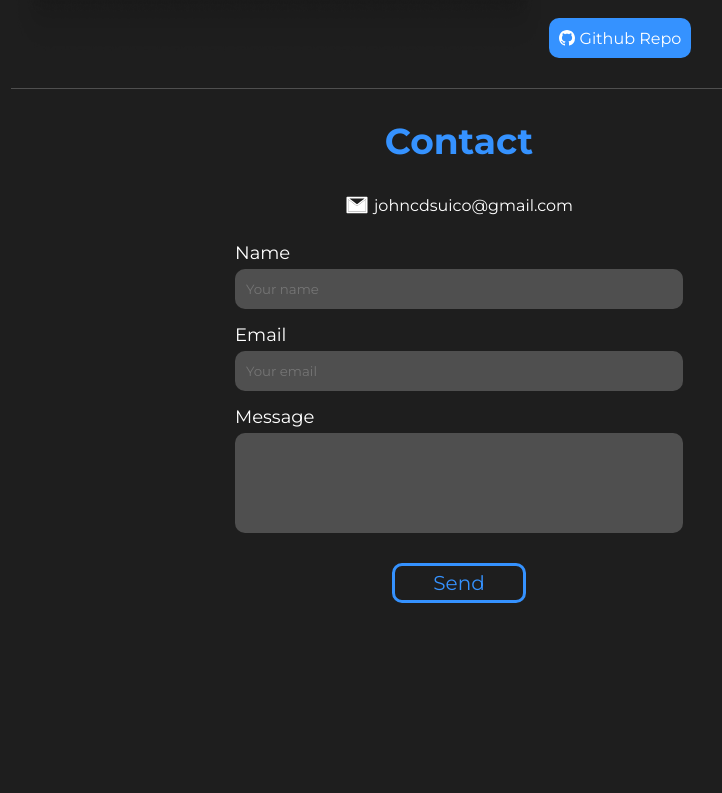
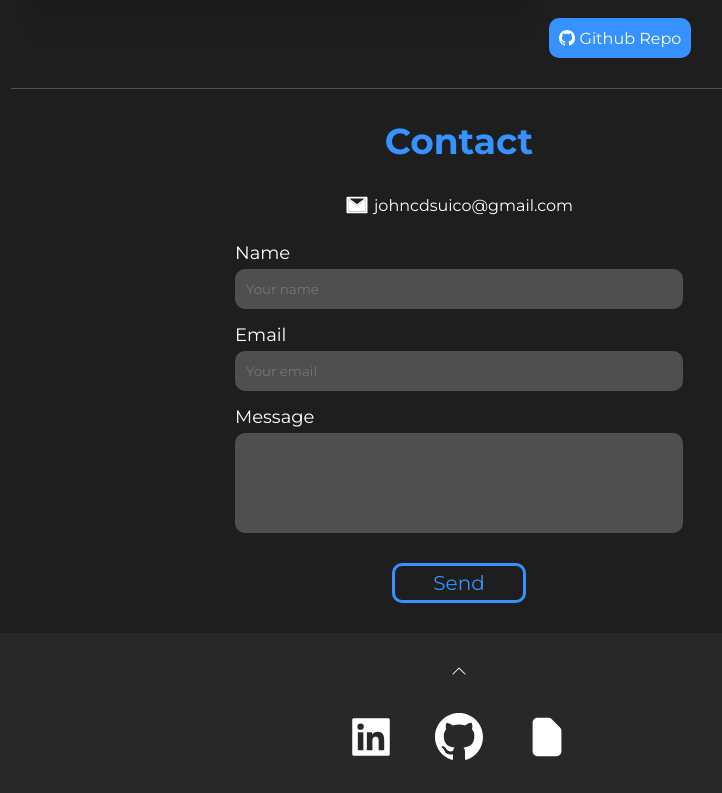
Before and after one commit to johnsuico/suico-portfolio, a React (Create React App) app: page / in a window 1280 px wide. Shown: the part 2774-3567 px from the top of the page, without its empty margins (181-903 px from the left). Before the commit the page ends 3377 px from the top, so only its background shows below. Built offline with nearby package versions, Linux system fonts and the light colour scheme; the HTML template or start-up script is replaced by a standard one.

Commit message:
Finish footer

```diff
--- a/src/Components/Contact/Contact.css
+++ b/src/Components/Contact/Contact.css
@@ -101,6 +101,7 @@
   font-size: 20px;
   margin: auto;
   transition: 0.3s all;
+  margin-bottom: 30px;
 }
 
 .contact-form-btn:hover {
--- a/src/Components/Contact/Contact.jsx
+++ b/src/Components/Contact/Contact.jsx
@@ -3,7 +3,7 @@ import emailjs from '@emailjs/browser';
 
 import './Contact.css';
 
-import {AiTwotoneMail, AiFillLinkedin} from 'react-icons/ai';
+import { AiTwotoneMail } from 'react-icons/ai';
 
 const Contact = () => {
 
--- /dev/null
+++ b/src/Components/Footer/Footer.css
@@ -0,0 +1,35 @@
+.footer-container {
+  background-color: var(--Footer);
+  padding-top: 30px;
+  height: 20vh;
+  display: flex;
+  flex-direction: column;
+  align-items: center;
+}
+
+.to-top {
+  text-decoration: none;
+  color: white;
+  transition: 0.3s all;
+}
+
+.to-top:hover {
+  transform: scale(1.3);
+}
+
+.footer-icon-container {
+  margin-top: 30px;
+}
+
+.footer-icon {
+  text-decoration: none;
+  color: white;
+  width: 48px;
+  height: 48px;
+  margin: 0 20px;
+  transition: 0.3s all;
+}
+
+.footer-icon:hover {
+  transform: scale(1.2);
+}
--- /dev/null
+++ b/src/Components/Footer/Footer.jsx
@@ -0,0 +1,27 @@
+import React from 'react'
+import { HashLink } from 'react-router-hash-link';
+
+import './Footer.css';
+
+import {BsChevronUp, BsGithub} from 'react-icons/bs';
+import { AiFillLinkedin } from 'react-icons/ai';
+import { HiDocument } from 'react-icons/hi';
+
+
+const Footer = () => {
+  return (
+    <div className="footer-container">
+      <HashLink smooth to="#top" className="to-top">
+        <BsChevronUp className="to-top-icon" />
+      </HashLink>
+
+      <div className="footer-icon-container">
+        <a href="https://linkedinhttps://www.linkedin.com/in/johnsuico/" target="_blank" rel="noreferrer"><AiFillLinkedin className="footer-icon"/></a>
+        <a href="https://github.com/johnsuico" target="_blank" rel="noreferrer"><BsGithub className="footer-icon"/></a>
+        <a href="https://drive.google.com/file/d/1U1zU-rThPkHPKUwKRBYzHVWscfHHFjY_/view?usp=sharing" target="_blank" rel="noreferrer"><HiDocument className="footer-icon"/></a>
+      </div>
+    </div>
+  )
+}
+
+export default Footer
--- a/src/Components/Landing/Landing.jsx
+++ b/src/Components/Landing/Landing.jsx
@@ -4,7 +4,7 @@ import React from 'react'
 import './Landing.css';
 
 // Import Components
-import { Navbar, Hero, Skills, Projects, Contact } from '../';
+import { Navbar, Hero, Skills, Projects, Contact, Footer } from '../';
 
 const Landing = () => {
   return (
@@ -16,6 +16,7 @@ const Landing = () => {
         <Projects />
         <Contact />
       </div>
+      <Footer />
     </div>
   )
 }
--- a/src/Components/Navbar/Navbar.jsx
+++ b/src/Components/Navbar/Navbar.jsx
@@ -11,7 +11,7 @@ const Navbar = () => {
   const [mobileMenu, setMobileMenu] = useState(false);
 
   return (
-    <div className="navbar-container">
+    <div className="navbar-container" id="top">
       <div className="navbar-content-container">
         <Link to="/" className="header-title">SUI.CO</Link>
         <div className="navbar-links">
--- a/src/Components/index.js
+++ b/src/Components/index.js
@@ -8,3 +8,4 @@ export { default as SpartanSocial } from './Projects/SpartanSocial';
 export { default as MockUni } from './Projects/MockUni';
 export { default as PairingTool } from './Projects/PairingTool';
 export { default as Contact } from './Contact/Contact';
+export { default as Footer } from './Footer/Footer';
--- a/src/index.css
+++ b/src/index.css
@@ -5,6 +5,7 @@
 :root {
   --BackgroundColor: #1E1E1E;
   --SecondaryBackground: #4F4F4F;
+  --Footer: #282828;
   --AccentBlue: #3592FF;
   --AccentBlueSecondary: #1079f1;
   --EmailSentGreen: #55b628;
```
